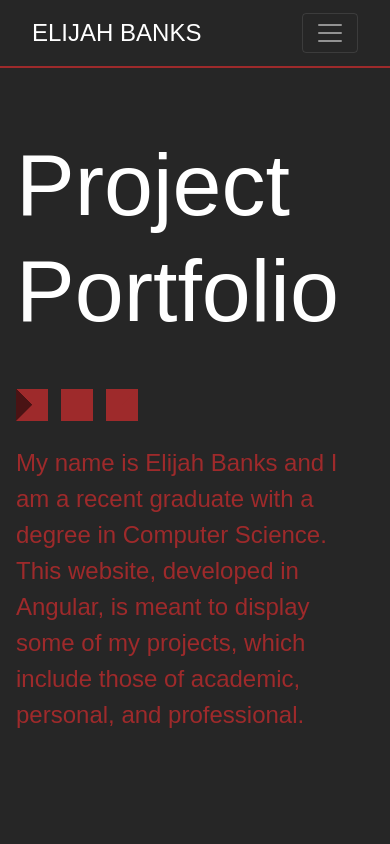
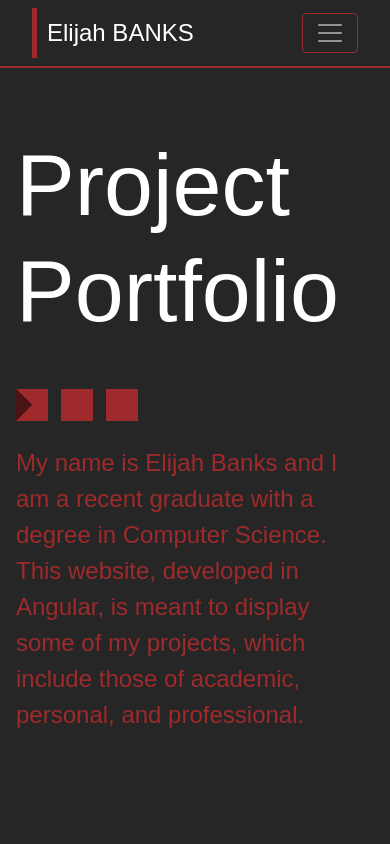
Before and after one commit to ejoebanks/eliweb, an Angular app: page / in a window 390 px wide. Shown: the top 844 px of the page. Built offline with nearby package versions, Linux system fonts and the light colour scheme; a web font is replaced by a local one.

Commit message:
Added border to brand, changed toggle icon, hide entity on nav collapse

```diff
--- a/src/app/navbar/navbar.component.css
+++ b/src/app/navbar/navbar.component.css
@@ -63,8 +63,9 @@
 }
 
 .navbar-brand {
-  text-transform: uppercase;
   font-size: 1.5rem;
+  border-left: 5px solid #9E2A2B;
+  padding-left: 10px;
 }
 
 .nav-item {
@@ -73,6 +74,13 @@
   text-align: center
 }
 
+@media only screen and (max-width: 800px) {
+  .main-nav .nav-item+.nav-item:before {
+    content: none !important;
+    padding-left: 1rem;
+    padding-right: 1rem;
+  }
+}
 
 .main-nav .nav-item+.nav-item:before {
   content: "\275A";
@@ -80,3 +88,12 @@
   padding-left: 1rem;
   padding-right: 1rem
 }
+
+.navbar-dark .navbar-toggler {
+  border-color: #9E2A2B
+}
+
+.material-icons {
+  font-size: 36px;
+  color: #9E2A2B
+}
```
